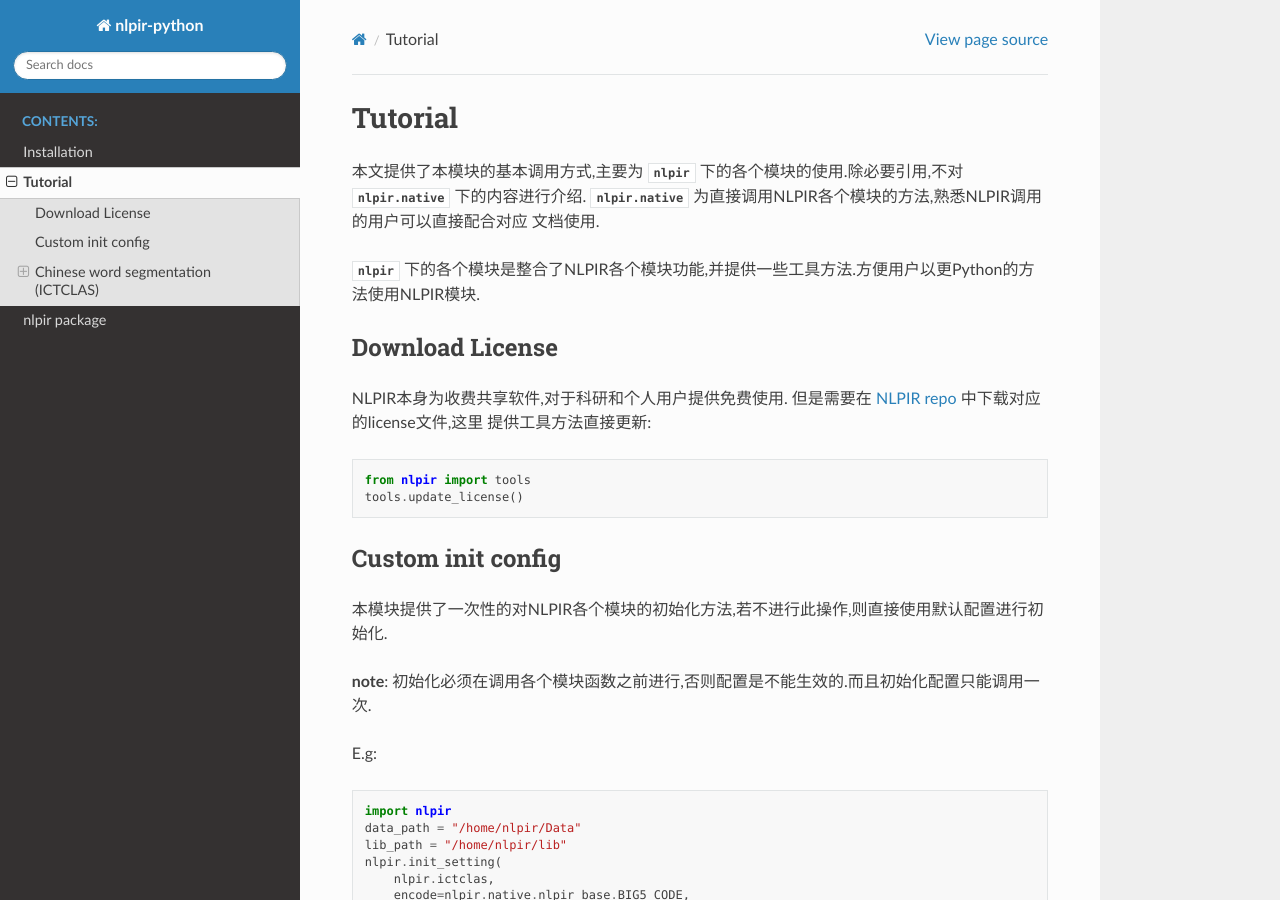
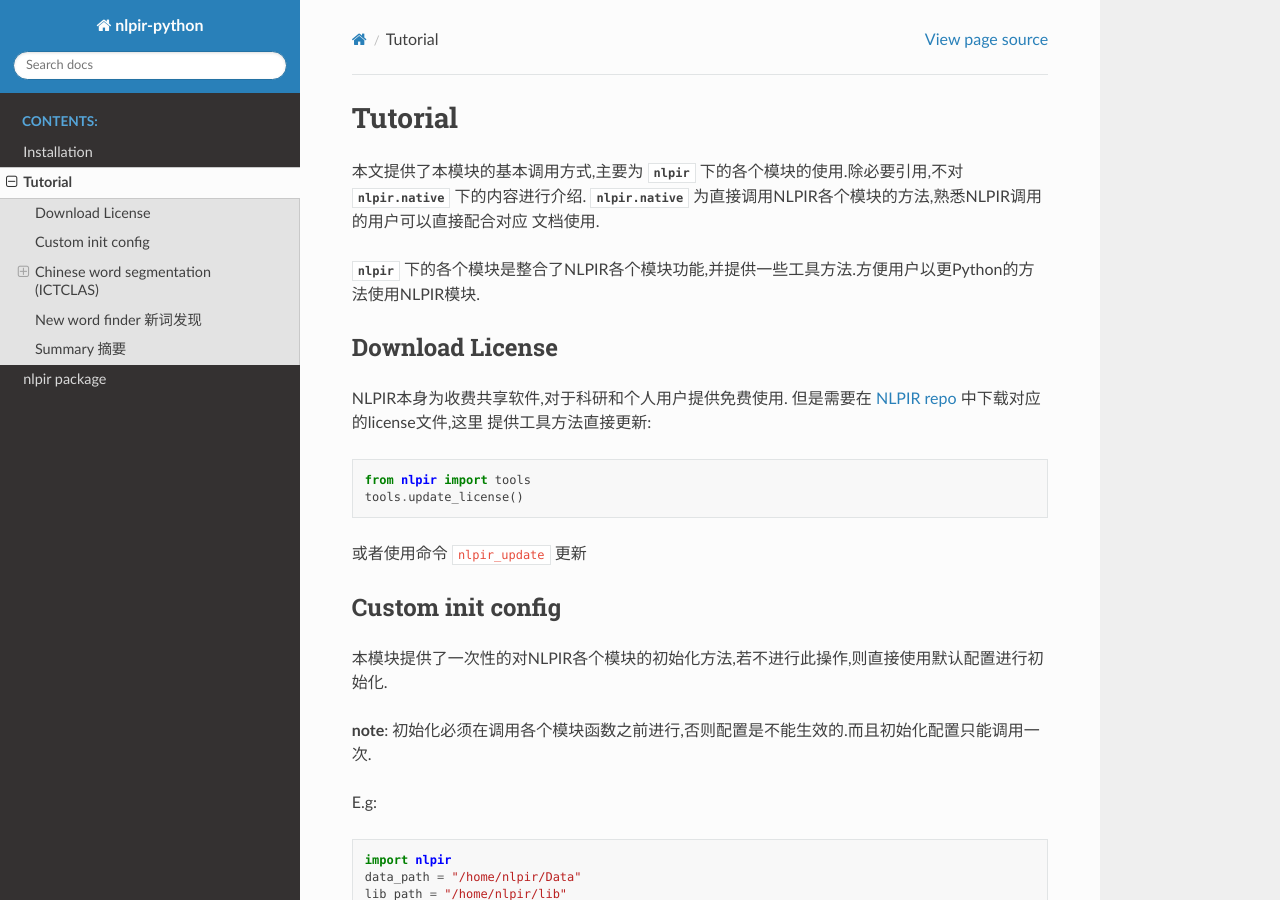
Before and after one commit to NLPIR-team/nlpir-python, a Sphinx documentation site: the page built from docs/tutorial.rst, in a window 1280 px wide and 900 px high. Built offline with Sphinx 7.4.7 and the Read the Docs theme 2.0.0, drawn with Linux system fonts in a browser that asks for light colours; some of the changed text lies outside the part shown.

Commit message:
add command to update license

```diff
--- a/docs/tutorial.rst
+++ b/docs/tutorial.rst
@@ -17,6 +17,8 @@ NLPIR本身为收费共享软件,对于科研和个人用户提供免费使用.
 
     from nlpir import tools
     tools.update_license()
+
+或者使用命令 ``nlpir_update`` 更新
 
 =====================
 Custom init config
@@ -124,3 +126,12 @@ ICTCLAS支持两种词典添加方式,一种是直接持久化的添加方式保
 
 删除已经持久化的用户词典的方法为 :func:`clean_saved_user_dict` 此方法将会删除保存在Data文件夹下的用户词典,
 但是此方法只能一次性删除所有,不能仅删除部分单词.所以,请谨慎使用.
+
+
+====================================
+New word finder 新词发现
+====================================
+
+====================================
+Summary 摘要
+====================================
--- a/setup.py
+++ b/setup.py
@@ -41,4 +41,9 @@ setup(
         'Topic :: Text Processing :: Linguistic',
         'Topic :: Software Development :: Libraries :: Python Modules',
     ],
+    entry_points={
+        'console_scripts': [
+            'nlpir_update = nlpir.tools:update_license'
+        ]
+    }
 )
```
